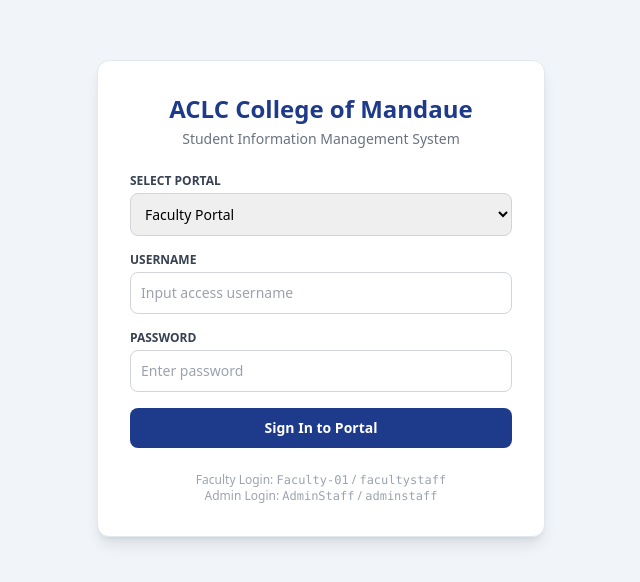
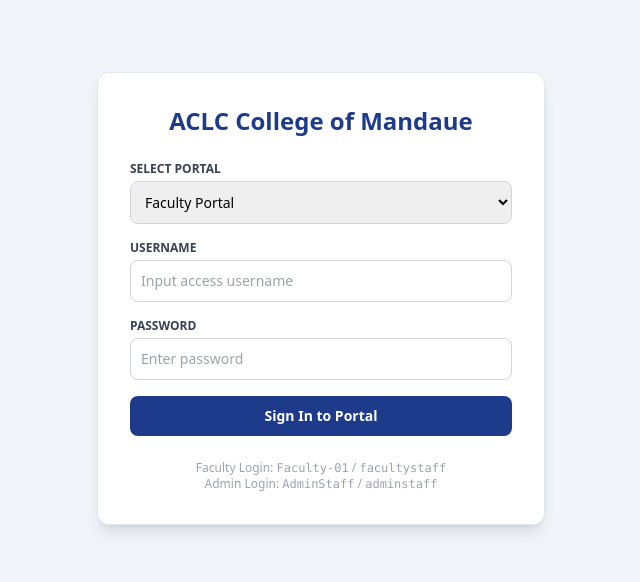
Before and after one commit to matamarkvincent2/aclc-college-sims, a website: page index.html in a window 1280 px wide. Shown: the part 102-684 px from the top of the page, without its empty margins (319-959 px from the left). Drawn offline with nearby package versions, Linux system fonts and the light colour scheme.

Commit message:
Remove system subtitle text from login page

```diff
--- a/index.html
+++ b/index.html
@@ -13,7 +13,6 @@
     <div class="max-w-md w-full bg-white rounded-xl shadow-lg p-8 border border-slate-200">
       <div class="text-center mb-6">
         <h1 class="text-2xl font-bold text-blue-900">ACLC College of Mandaue</h1>
-        <p class="text-sm text-gray-500 mt-1">Student Information Management System</p>
       </div>
       <form id="loginForm" class="space-y-4">
         <div>
```
